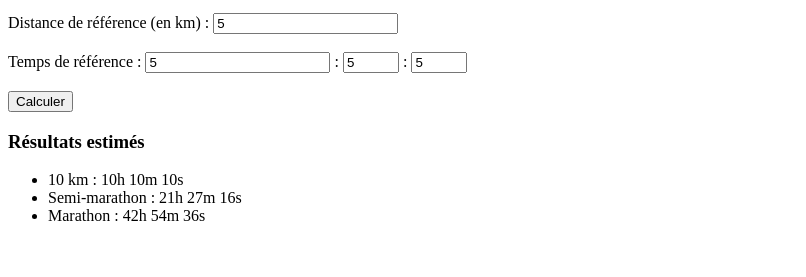
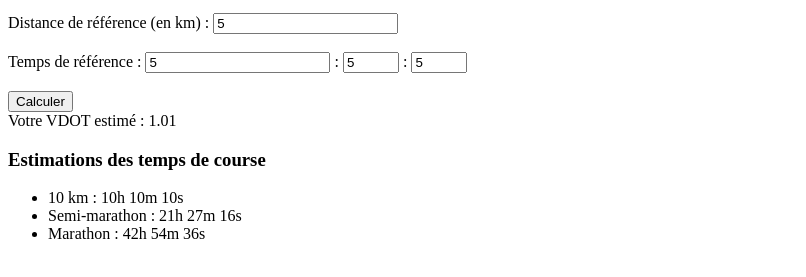
Before and after one commit to LeFooting/test2, a plain HTML site: page index.html in a window 1280 px wide. Both pictures are taken after typing "5", "5", "5", "5" into the empty fields and a click on the button "Calculer". Shown: the part 101-378 px from the top of the page, without its empty margins (0-806 px from the left). Drawn offline with Linux system fonts and the light colour scheme.

Commit message:
Update index.html

```diff
--- a/index.html
+++ b/index.html
@@ -20,35 +20,34 @@
                 return;
             }
 
-            // Calculer la vitesse en km/h
-            let velocity = distanceKm / (totalTimeSec / 3600);
+            // Calculer la vitesse (m/s)
+            let velocity = (distanceKm * 1000) / totalTimeSec; // Convertir km en m
+            let vo2 = (0.8 + 0.1894393 * Math.exp(-0.012778 * totalTimeSec)) * velocity; // VO2 max estimation
+            let vdot = vo2 / (0.2989558 * Math.pow(velocity, 0.25)); // Daniels VDOT
 
-            // Calculer le VDOT (approximé avec des constantes de Daniels)
-            let vo2max = 0.182258 * velocity + 0.000104 * Math.pow(velocity, 2);
-            let efficiency = 0.2989558 * velocity;
-            let vdot = vo2max / efficiency;
+            // Afficher le VDOT
+            document.getElementById("vdot").innerHTML = `Votre VDOT estimé : ${vdot.toFixed(2)}`;
 
-            // Distances cibles
+            // Prédictions pour 10 km, semi-marathon, et marathon
             let distances = {
                 "10 km": 10,
                 "Semi-marathon": 21.097,
                 "Marathon": 42.195
             };
 
-            // Générer les résultats pour chaque distance cible
             let results = "";
             for (let [name, distance] of Object.entries(distances)) {
-                let predictedTimeSec = (distance / velocity) * 3600;
-                let predHours = Math.floor(predictedTimeSec / 3600);
-                let predMinutes = Math.floor((predictedTimeSec % 3600) / 60);
-                let predSeconds = Math.round(predictedTimeSec % 60);
+                let adjustedTimeSec = (totalTimeSec / distanceKm) * distance;
+                let hours = Math.floor(adjustedTimeSec / 3600);
+                let minutes = Math.floor((adjustedTimeSec % 3600) / 60);
+                let seconds = Math.round(adjustedTimeSec % 60);
 
-                results += `<li>${name} : ${predHours}h ${predMinutes}m ${predSeconds}s</li>`;
+                results += `<li>${name} : ${hours}h ${minutes}m ${seconds}s</li>`;
             }
 
             // Afficher les résultats
             document.getElementById("result").innerHTML = `
-                <h3>Résultats estimés</h3>
+                <h3>Estimations des temps de course</h3>
                 <ul>${results}</ul>
             `;
         }
@@ -68,6 +67,7 @@
 
     <button onclick="calculateVDOT()">Calculer</button>
 
+    <div id="vdot"></div>
     <div id="result"></div>
 </body>
 </html>
```
